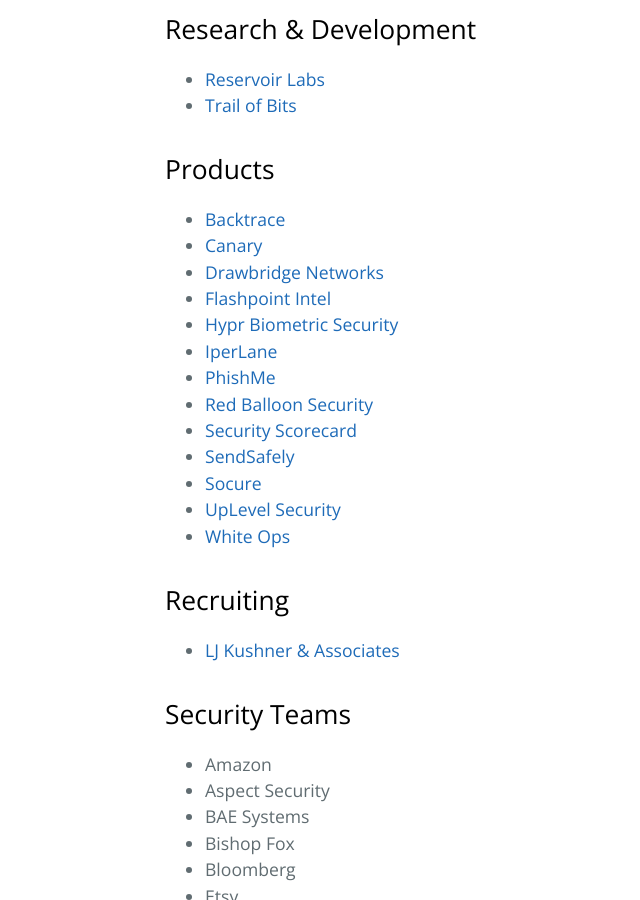
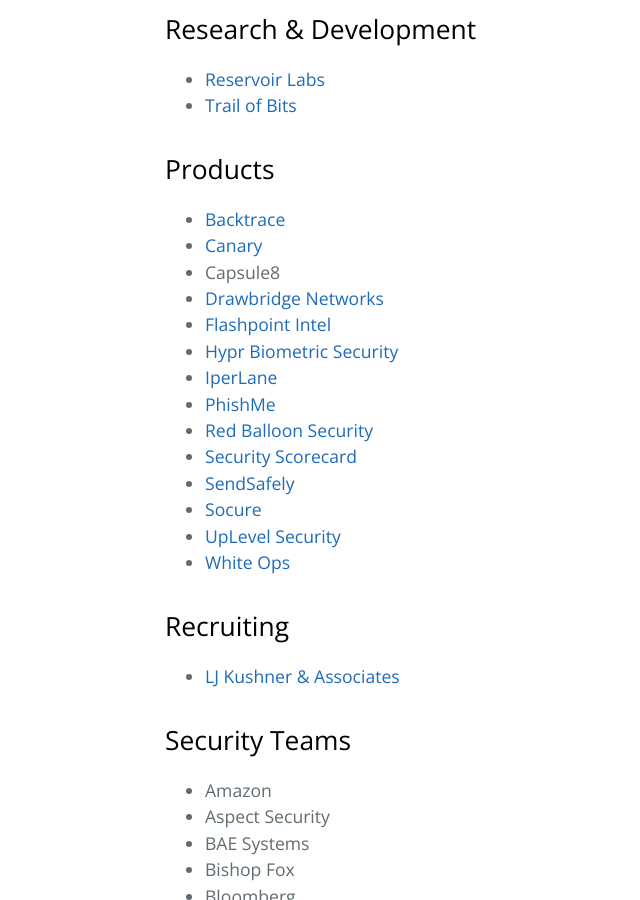
Before and after one commit to trailofbits/nyc-infosec, a Jekyll site: the page built from companies.md, in a window 1280 px wide and 900 px high, scrolled down 729 px. Shown: the whole window, without its empty margins (59-699 px from the left). Built offline with Jekyll 4.4.1, drawn with Linux system fonts in a browser that asks for light colours.

Commit message:
Capsule8 started a month ago

```diff
--- a/companies.md
+++ b/companies.md
@@ -28,6 +28,7 @@
 
 * [Backtrace](https://backtrace.io)
 * [Canary](https://canary.is/)
+* Capsule8
 * [Drawbridge Networks](http://www.drawbridge.io/)
 * [Flashpoint Intel](https://www.flashpoint-intel.com/)
 * [Hypr Biometric Security](https://www.hypr.com/)
```
